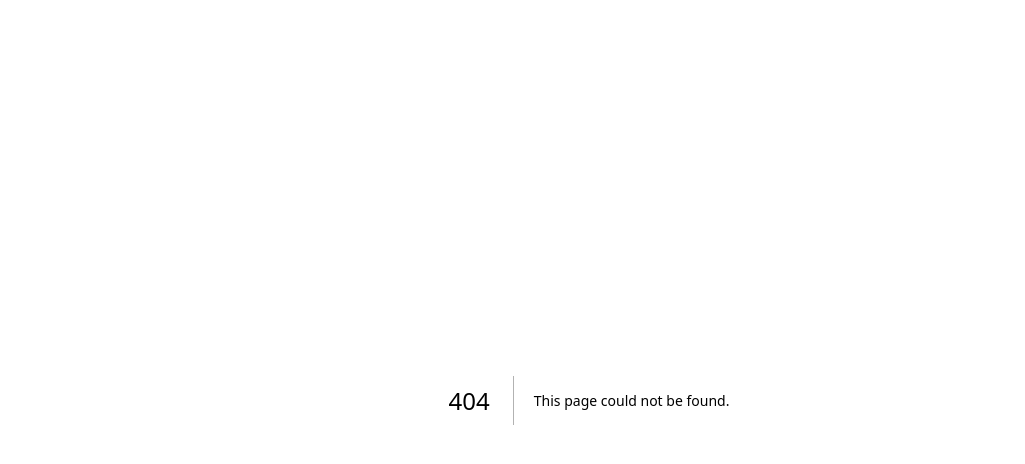
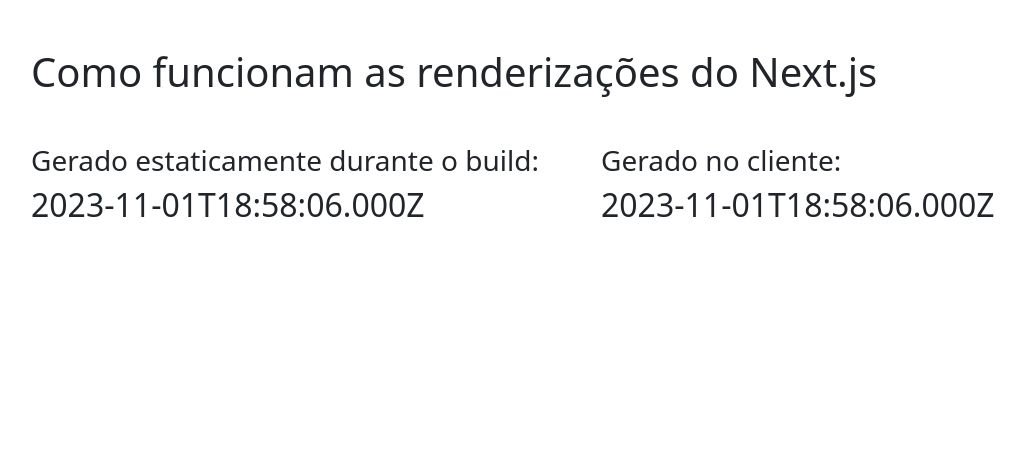
Before and after one commit to almadaj/ecommerce-nextjs, a Next.js app in the folder black-nextjs/: page /static in a window 1280 px wide. Before the commit this address had no page. Shown: the top 464 px of the page, without its empty margins (51-1076 px from the left). Built offline with nearby package versions, Linux system fonts and the light colour scheme; no server answers.

Commit message:
Criada a página static.tsx

```diff
--- /dev/null
+++ b/black-nextjs/src/pages/static.tsx
@@ -0,0 +1,56 @@
+import { GetServerSideProps, GetStaticProps, NextPage } from "next";
+import { ReactNode, useEffect, useState } from "react";
+import { Col, Container, Row } from "reactstrap";
+
+type ApiResponse = {
+  name: string;
+  timestamp: Date;
+};
+
+export const getStaticProps: GetStaticProps = async () => {
+  const staticData = await fetch(
+    `${process.env.NEXT_PUBLIC_APIURL}/api/hello`
+  ).then((res) => res.json());
+
+  return {
+    props: {
+      staticData,
+    },
+  };
+};
+
+const Static: NextPage = (props: {
+  children?: ReactNode;
+  staticData?: ApiResponse;
+}) => {
+  const [clientSideData, setClientSideData] = useState<ApiResponse>();
+
+  useEffect(() => {
+    fetchData();
+  }, []);
+
+  const fetchData = async () => {
+    const data = await fetch("/api/hello").then((res) => res.json());
+    setClientSideData(data);
+  };
+
+  return (
+    <Container tag="main">
+      <h1 className="my-5">Como funcionam as renderizações do Next.js</h1>
+
+      <Row>
+        <Col>
+          <h3>Gerado estaticamente durante o build:</h3>
+          <h2>{props.staticData?.timestamp.toString()}</h2>
+        </Col>
+
+        <Col>
+          <h3>Gerado no cliente: </h3>
+          <h2>{clientSideData?.timestamp.toString()}</h2>
+        </Col>
+      </Row>
+    </Container>
+  );
+};
+
+export default Static;
```
